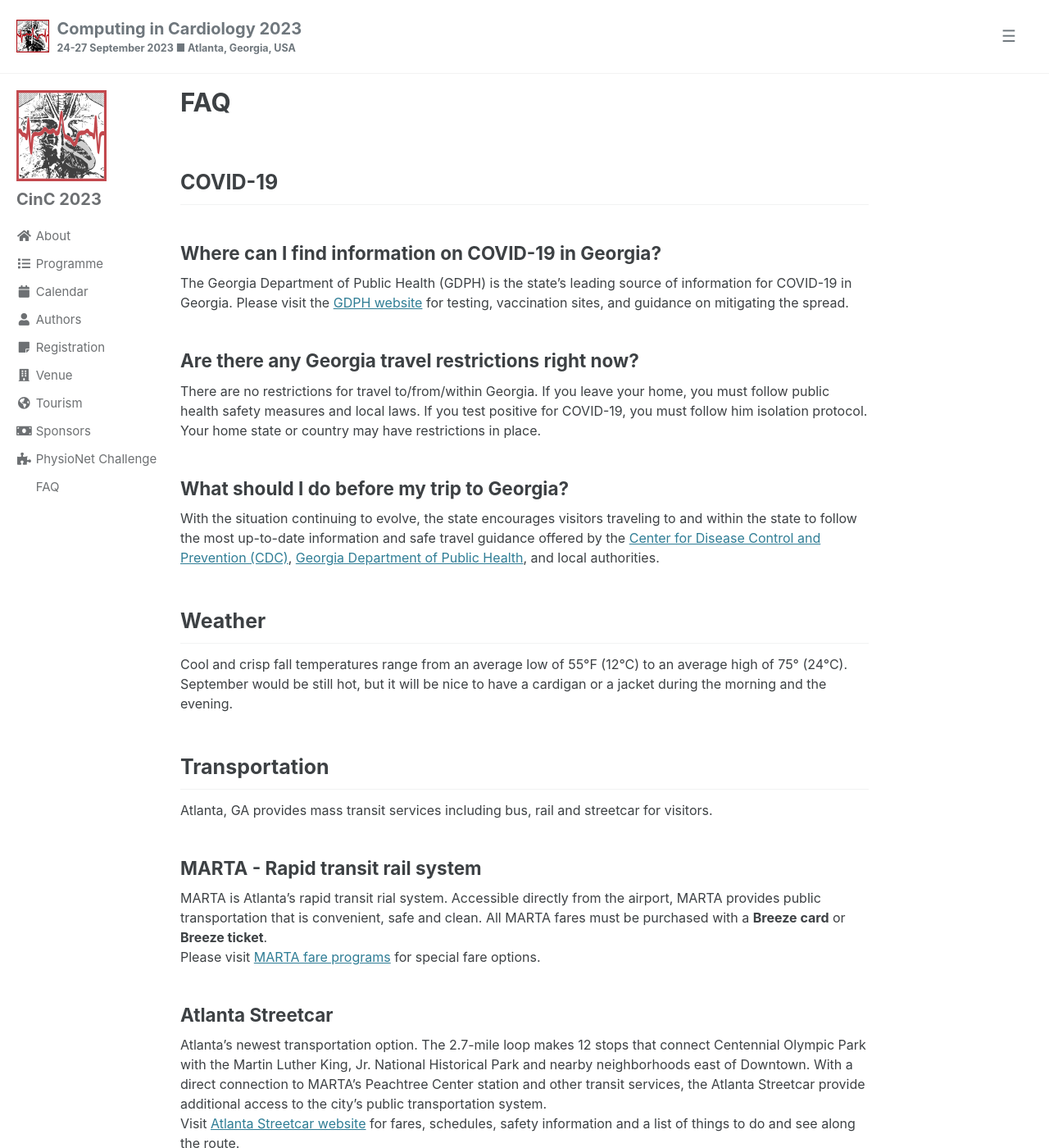
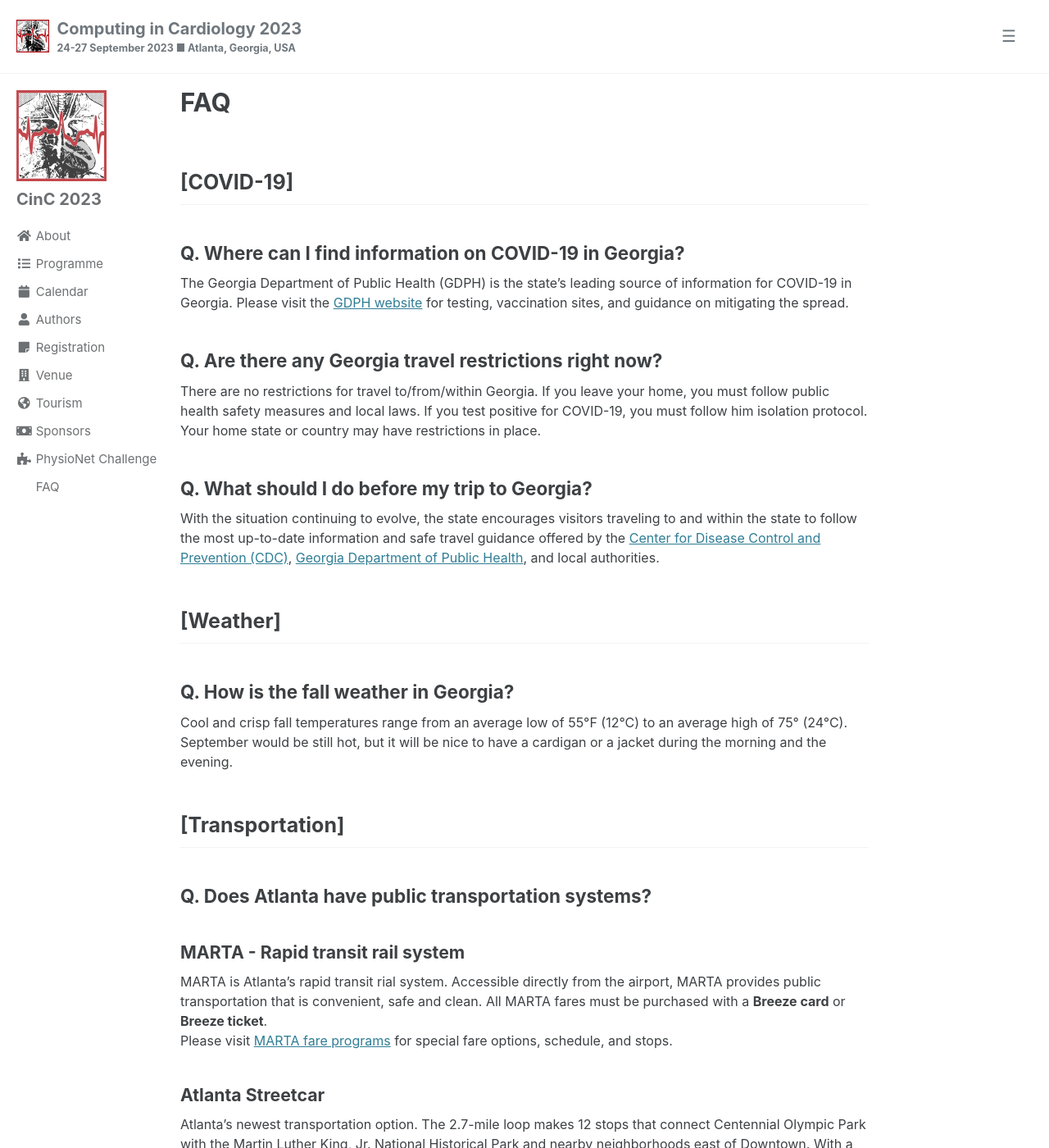
Before and after one commit to cinc2023/cinc2023.github.io, a Jekyll site: the page built from pages/faq.md, in a window 1280 px wide and 1400 px high. Shown: the whole window at 82% size. Built offline with Jekyll 4.4.1, drawn with Linux system fonts in a browser that asks for light colours; cached includes are drawn as plain includes.

Commit message:
contents edited

```diff
--- a/pages/faq.md
+++ b/pages/faq.md
@@ -4,25 +4,24 @@ layout: single
 author_profile: true
 permalink: /faq/
 ---
-## COVID-19 ##
-### Where can I find information on COVID-19 in Georgia? ###
+## [COVID-19] ##
+### Q. Where can I find information on COVID-19 in Georgia? ###
 The Georgia Department of Public Health (GDPH) is the state's leading source of information for COVID-19 in Georgia. Please visit the [GDPH website](https://dph.georgia.gov/) for testing, vaccination sites, and guidance on mitigating the spread.
-### Are there any Georgia travel restrictions right now? ###
+### Q. Are there any Georgia travel restrictions right now? ###
 There are no restrictions for travel to/from/within Georgia. If you leave your home, you must follow public health safety measures and local laws. If you test positive for COVID-19, you must follow him isolation protocol. Your home state or country may have restrictions in place.
-### What should I do before my trip to Georgia? ###
+### Q. What should I do before my trip to Georgia? ###
 With the situation continuing to evolve, the state encourages visitors traveling to and within the state to follow the most up-to-date information and safe travel guidance offered by the [Center for Disease Control and Prevention (CDC)](https://www.cdc.gov/coronavirus/2019-ncov/travelers/index.html), [Georgia Department of Public Health](https://dph.georgia.gov/), and local authorities.
-## Weather ##
+## [Weather] ##
+### Q. How is the fall weather in Georgia? ###
 Cool and crisp fall temperatures range from an average low of 55°F (12°C) to an average high of 75° (24°C). September would be still hot, but it will be nice to have a cardigan or a jacket during the morning and the evening.
-## Transportation ##
-Atlanta, GA provides mass transit services including bus, rail and streetcar for visitors.
-### MARTA - Rapid transit rail system ###
+## [Transportation] ##
+### Q. Does Atlanta have public transportation systems? ###
+#### MARTA - Rapid transit rail system ####
 MARTA is Atlanta's rapid transit rial system. Accessible directly from the airport, MARTA provides public transportation that is convenient, safe and clean. All MARTA fares must be purchased with a **Breeze card** or **Breeze ticket**.\
-Please visit [MARTA fare programs](https://www.itsmarta.com/fare-programs.aspx) for special fare options.
-### Atlanta Streetcar ###
+Please visit [MARTA fare programs](https://www.itsmarta.com/fare-programs.aspx) for special fare options, schedule, and stops.
+#### Atlanta Streetcar ####
 Atlanta's newest transportation option. The 2.7-mile loop makes 12 stops that connect Centennial Olympic Park with the Martin Luther King, Jr. National Historical Park and nearby neighborhoods east of Downtown. With a direct connection to MARTA's Peachtree Center station and other transit services, the Atlanta Streetcar provide additional access to the city's public transportation system.\
 Visit [Atlanta Streetcar website](https://www.itsmarta.com/streetcar.aspx) for fares, schedules, safety information and a list of things to do and see along the route.
 
-
-
 ---
 [About](../about/) &#9632; [Programme](../programme/) &#9632; [Calendar](../calendar/) &#9632; [Registration](../registration/) &#9632; [Venue](../venue/) &#9632; [Tourism](../tourism/) &#9632; [Sponsors](../sponsors/) &#9632; [PhysioNet Challenge](../challenge/) &#9632; [FAQ](../faq/)
```
Also changed, not shown: pages/programme.md (+2 -2 lines).
